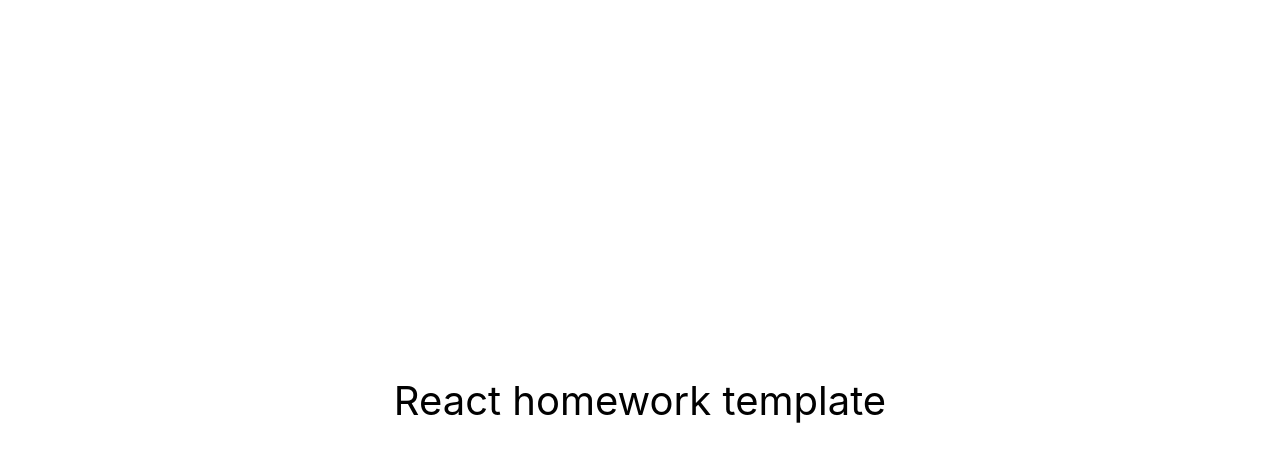
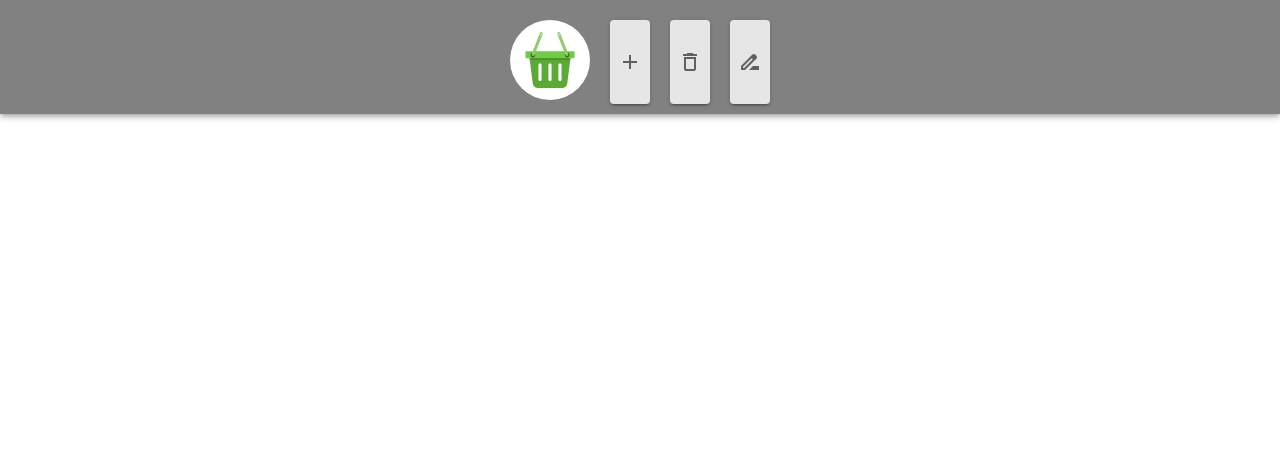
Before and after one commit to NataliiaOnopriichuk/products_list_frontend, a React (Create React App) app: page / in a window 1280 px wide. Shown: the top 462 px of the page. Built offline with nearby package versions, Linux system fonts and the light colour scheme.

Commit message:
addad header

```diff
--- a/src/components/App.jsx
+++ b/src/components/App.jsx
@@ -1,16 +1,17 @@
+import { HomePage } from 'pages/HomePage';
+import { Routes, Route, Navigate } from 'react-router-dom';
+import { Layout } from './Layout/Layout';
+
+
 export const App = () => {
   return (
-    <div
-      style={{
-        height: '100vh',
-        display: 'flex',
-        justifyContent: 'center',
-        alignItems: 'center',
-        fontSize: 40,
-        color: '#010101'
-      }}
-    >
-      React homework template
+    <div>
+      <Routes>
+      <Route path="/" element={<Layout />}>
+          <Route index element={<HomePage />} />
+        </Route>
+        <Route path="*" element={<Navigate to="/" />} />
+      </Routes>
     </div>
   );
 };
--- /dev/null
+++ b/src/components/Layout/Header/Header.jsx
@@ -0,0 +1,50 @@
+import * as React from "react";
+import { Add, DeleteOutline } from "@mui/icons-material";
+import DriveFileRenameOutlineIcon from "@mui/icons-material/DriveFileRenameOutline";
+import Box from "@mui/material/Box";
+import logo from '../../../assets/image/logo.png'
+// import { useMedia } from "react-use";
+import {
+  MyStyledAppBar,
+  MyStyledButton,
+  StylesButtonWrapper,
+  StylesToolbar,
+} from "./style";
+// import { SearchBox } from "../../SearchBox/SearchBox";
+
+export const Header = () => {
+//   const isMobile = useMedia("(max-width: 599px)");
+
+  return (
+    <Box sx={{ flexGrow: 1 }}>
+      <MyStyledAppBar>
+        <StylesToolbar>
+          <StylesButtonWrapper>
+          <Box>
+            <img src={logo} alt="logo" style={{borderRadius:"50%", height: '80px', width:"80px"}}/>
+        </Box>
+            <MyStyledButton variant="contained" >
+              <Add style={{ color: "#606060" }} />
+            </MyStyledButton>
+            <MyStyledButton
+              variant="contained"
+            //   disabled={selectedItem === null}
+            >
+              <DeleteOutline
+                style={{ color: "#606060" }}
+              />
+            </MyStyledButton>
+            <MyStyledButton
+              variant="contained"
+            //   disabled={selectedItem === null}
+            >
+              <DriveFileRenameOutlineIcon style={{ color: "#606060" }} />
+            </MyStyledButton>
+          </StylesButtonWrapper>
+          <Box sx={{ flexGrow: 1 }} />
+          {/* <SearchBox /> */}
+        </StylesToolbar>
+      </MyStyledAppBar>
+    </Box>
+  );
+};
--- /dev/null
+++ b/src/components/Layout/Header/style.js
@@ -0,0 +1,61 @@
+import { styled, alpha } from "@mui/material/styles";
+import Box from "@mui/material/Box";
+import Toolbar from "@mui/material/Toolbar";
+import { Button } from "@mui/material";
+import AppBar from "@mui/material/AppBar";
+
+export const MyStyledAppBar = styled(AppBar)(({ theme }) => ({
+    position: "fixed",
+    zIndex: theme.zIndex.tooltip,
+    backgroundColor: '#818181',
+}));
+
+export const MyStyledButton = styled(Button)(({ theme }) => ({
+    padding: theme.spacing(1, 1),
+    backgroundColor: alpha(theme.palette.background.default, 0.8),
+    minWidth: 0,
+    "&:hover": {
+        backgroundColor: alpha(theme.palette.background.default, 0.4),
+    },
+}));
+
+
+// export const useStylesToolbar = makeStyles((theme) => ({
+//     container: {
+//         display: "flex",
+//         flexDirection: "column-reverse",
+//         gap: "10px",
+//         padding: "10px",
+//     },
+// }));
+
+export const StylesToolbar = styled(Toolbar)(({ theme }) => ({
+    display: "flex",
+    flexDirection: "column-reverse",
+    gap: "10px",
+    padding: "10px",
+}));
+
+// export const useStylesButtonWrapper = makeStyles((theme) => ({
+//     container: {
+//         display: "flex",
+//         gap: "45px",
+
+//         [theme.breakpoints.up("sm")]: {
+//             gap: "20px",
+//         },
+//     },
+// }));
+
+export const StylesButtonWrapper = styled(Box)(({ theme }) => ({
+    display: "flex",
+        gap: "45px",
+
+        [theme.breakpoints.up("sm")]: {
+            gap: "20px",
+        }
+}));
+
+// export const Logo = styled.img(({ theme }) => ({
+// borderRadius: '50%',
+// }));
--- /dev/null
+++ b/src/components/Layout/Layout.jsx
@@ -0,0 +1,18 @@
+// import { Loader } from 'components/Loader/Loader';
+// import React, { Suspense } from 'react';
+import { Outlet } from 'react-router-dom';
+import { Header } from './Header/Header';
+
+
+export const Layout = () => {
+  return (
+    <>
+      <Header />
+      <main>
+        {/* <Suspense fallback={<Loader />}> */}
+          <Outlet />
+        {/* </Suspense> */}
+      </main>
+    </>
+  );
+};
--- a/src/index.js
+++ b/src/index.js
@@ -2,9 +2,12 @@
 import ReactDOM from 'react-dom/client';
 import { App } from 'components/App';
 import './index.css';
+import { BrowserRouter } from 'react-router-dom';
 
 ReactDOM.createRoot(document.getElementById('root')).render(
   <React.StrictMode>
+    <BrowserRouter>
     <App />
+    </BrowserRouter>
   </React.StrictMode>
 );
--- /dev/null
+++ b/src/pages/HomePage.jsx
@@ -0,0 +1,10 @@
+import React from 'react'
+// import PropTypes from 'prop-types'
+
+export const HomePage = props => {
+  return (
+    <div>HomePage</div>
+  )
+}
+
+// HomePage.propTypes = {}
```
Also changed, not shown: package.json (+7 -0 lines), src/assets/image/logo.png (added), 1 other file (tests, documents, lock files or other folders).
